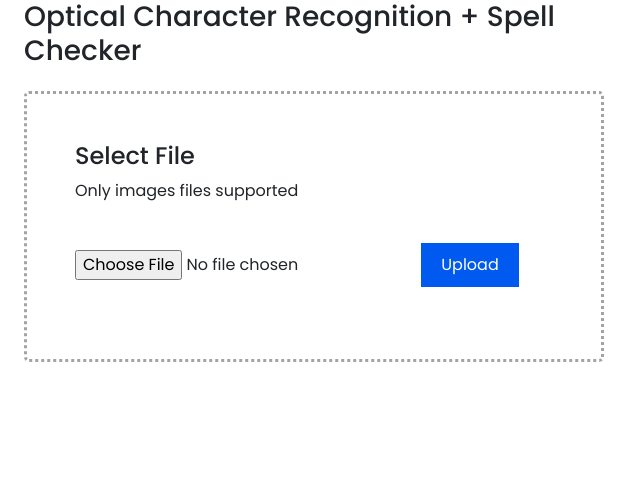
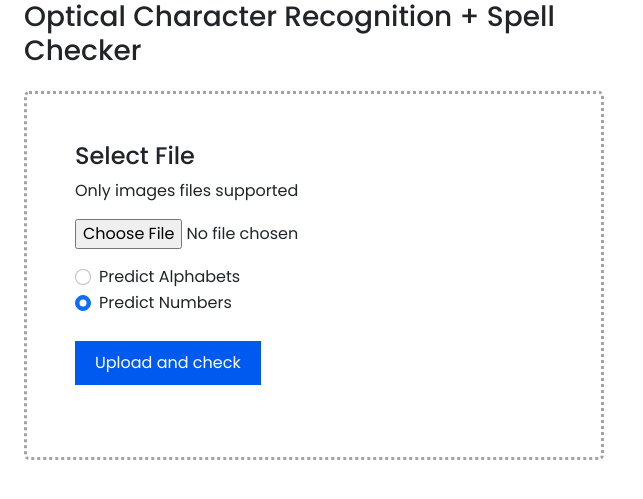
Before and after one commit to 1SasB/Optical-Character-Recognition-Spell-Checker, a Flask app: page / in a window 1280 px wide. Shown: the top 499 px of the page, without its empty margins (0-643 px from the left). Run offline with Flask 2, Linux system fonts and the light colour scheme; parts of the project's set-up code (start-up, migrations or seed data) failed here and were passed over.

Commit message:
added radio buttons to select between numbers and alphabets

```diff
--- a/main/templates/home.html
+++ b/main/templates/home.html
@@ -27,8 +27,22 @@
 
             <form class="" id="fform" action="" enctype="multipart/form-data">
                 <input type="file" name="file" accept="image/*" id="fileID" >
+                <div class="mt-3">
+                  <div class="form-check">
+                    <input class="form-check-input" value="alpha" type="radio" name="select-op" id="flexRadioDefault1">
+                    <label class="form-check-label" for="flexRadioDefault1">
+                      Predict Alphabets
+                    </label>
+                  </div>
+                  <div class="form-check">
+                    <input class="form-check-input" value="num" type="radio" name="select-op" id="flexRadioDefault2" checked>
+                    <label class="form-check-label" for="flexRadioDefault2">
+                      Predict Numbers
+                    </label>
+                  </div>
+                </div>
                 <!-- <button id="choose-btn" class="btn">Choose File</button> -->
-                <button id="upload-btn" class="upbtn my-4">Upload</button>
+                <button id="upload-btn" class="upbtn my-4">Upload and check</button>
             </form>
           </div>
 
--- a/main/views.py
+++ b/main/views.py
@@ -15,7 +15,7 @@ views = Blueprint("views",__name__)
 @views.route("/", methods=["GET","POST"])
 def index():
     if request.method == "POST":
-
+        print(request.form)
         file = request.files["file"]
 
         try:
```
